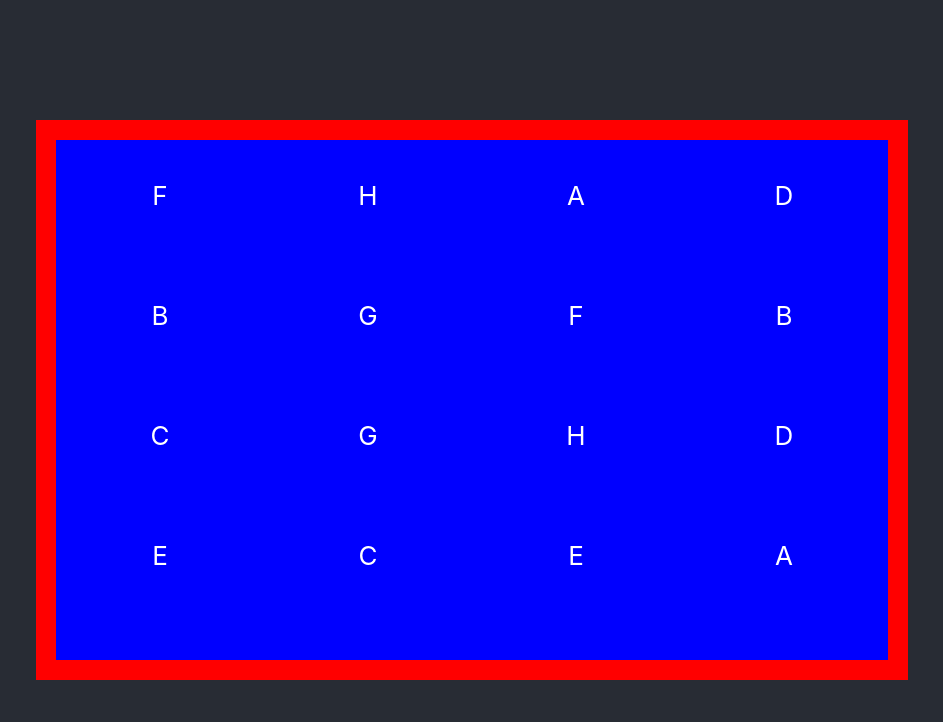
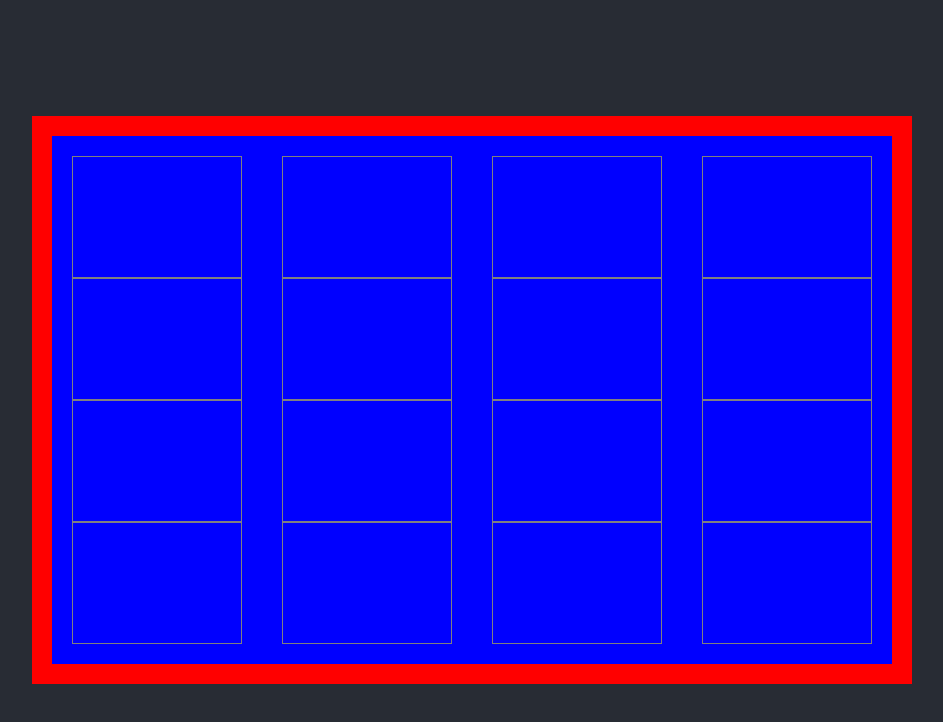
Before and after one commit to jfspencer/memory, a React (Create React App) app: page / in a window 1280 px wide. Shown: the top 722 px of the page, without its empty margins (168-1111 px from the left). Built offline with nearby package versions, Linux system fonts and the light colour scheme.

Commit message:
make cards tappable, add debug styling

```diff
--- a/src/component/Card.tsx
+++ b/src/component/Card.tsx
@@ -1,13 +1,24 @@
-import React, { FC } from 'react'
+import React, { FC, useState, useCallback } from 'react'
 import { validChar } from '../util/utils';
 
 const style = {
-    base: {padding: '20px', width: '10vw', height:'10vh'},
+    base: {padding: '20px', width: '10vw', height:'10vh', border: '1px solid gray'},
     inactive: {backgroundColor: 'green'},
     active: {backgroundColor: 'yellow'}
 }
 
 type Props = { char: validChar}
 export const Card: FC<Props> = ({char}) => {
-    return (<div style={style.base}>{char}</div>)
+    const [isActive, setActive] = useState(false)
+    const toggleState = useCallback(() => {
+        setActive(!isActive)
+    }, [isActive])
+
+    return (<div onClick={toggleState}>
+        { isActive
+            ? <div style={style.base}>{char}</div>
+            : <div style={style.base}></div>
+        }
+    </div>
+    )
 }
```
